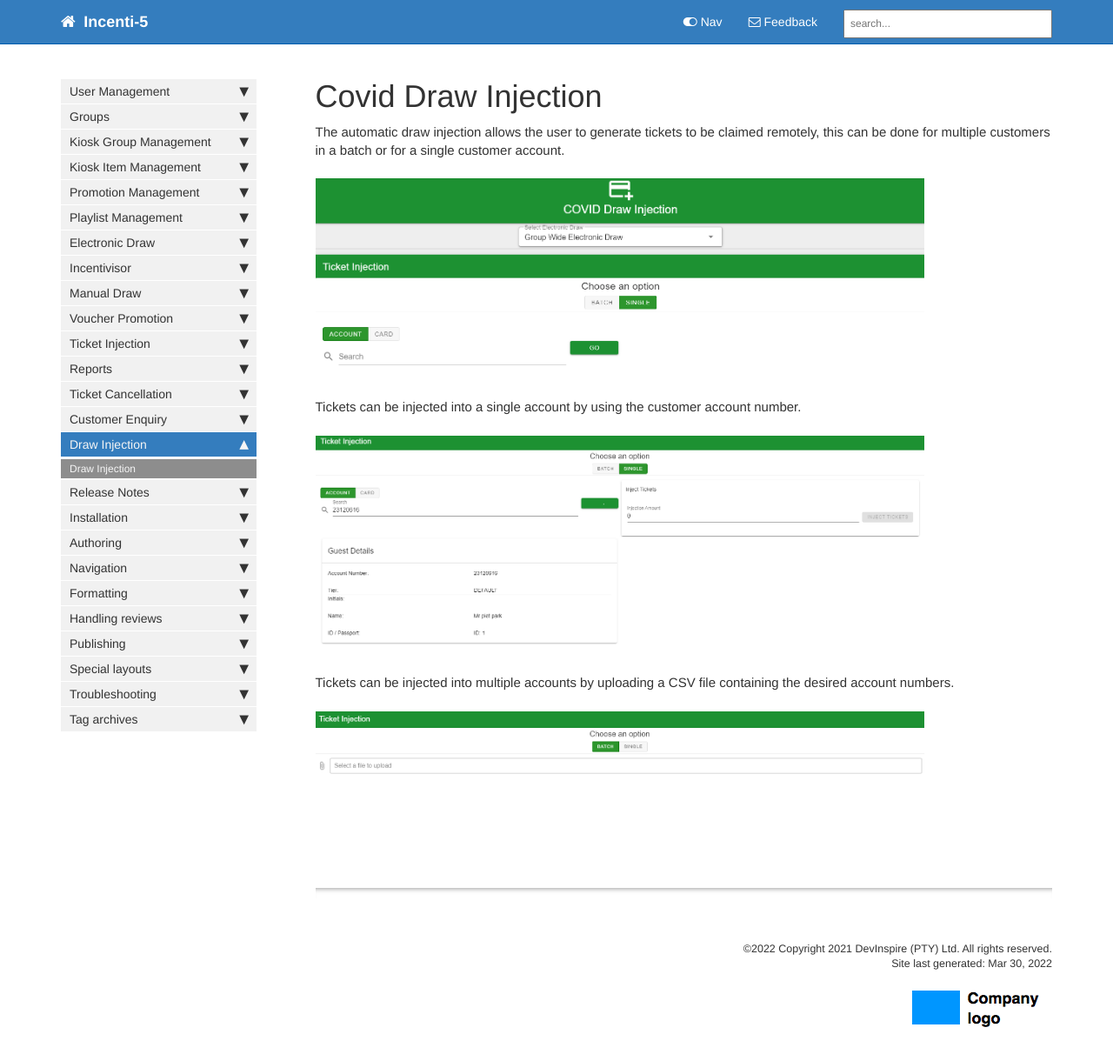
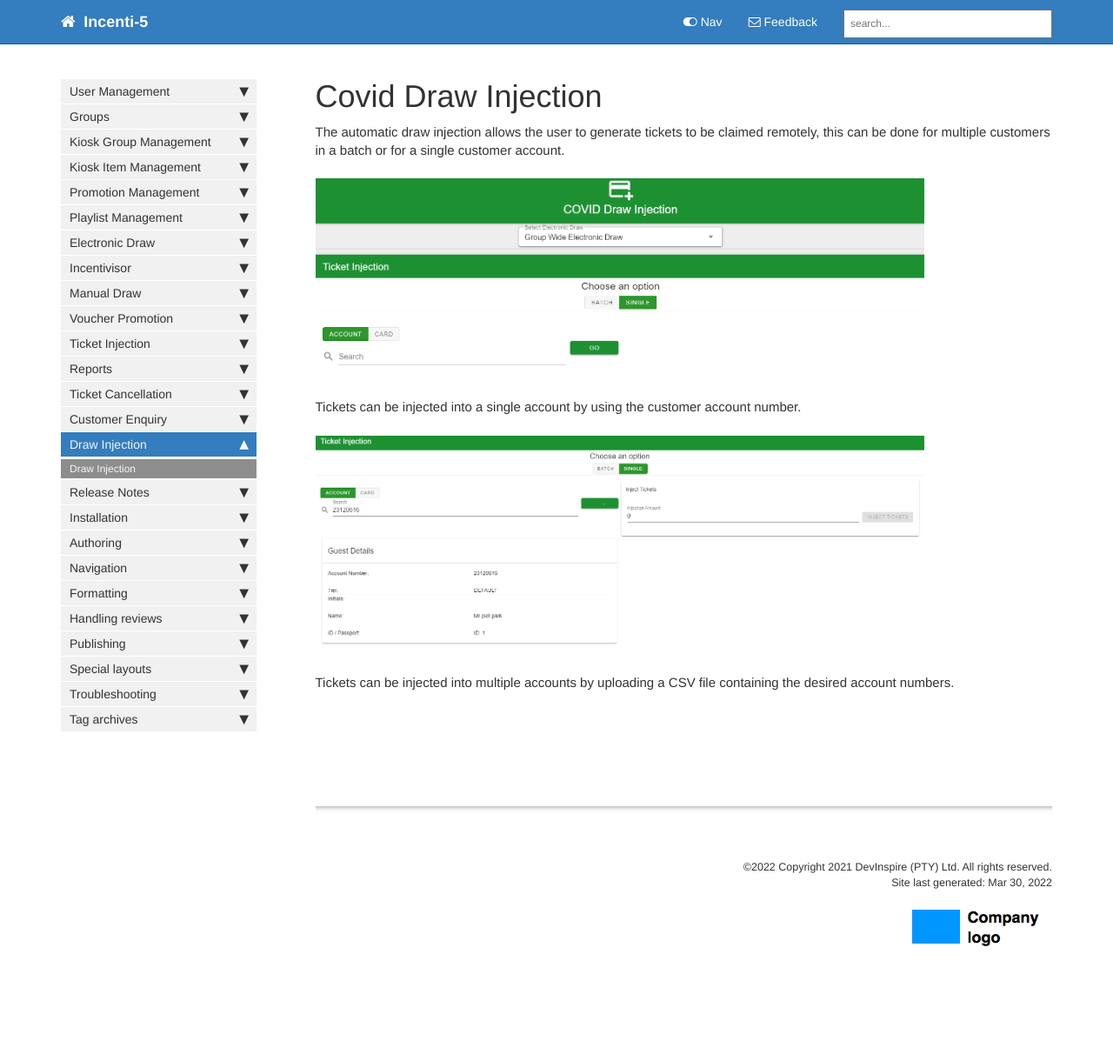
Before and after one commit to ErwinBothaDI/Incenti5GithubPages, a Jekyll site: the page built from pages/mydoc/DrawInjection/draw-injection.md, in a window 1280 px wide and 1257 px high. Shown: the top 1220 px of the window at 87% size. Built offline with Jekyll 4.4.1, drawn with Linux system fonts in a browser that asks for light colours; comment, search, counter and statistics services are not loaded.

Commit message:
Changing the images

```diff
--- a/pages/mydoc/DrawInjection/draw-injection.md
+++ b/pages/mydoc/DrawInjection/draw-injection.md
@@ -9,12 +9,12 @@ folder: mydoc/DrawInjection
 
 The automatic draw injection allows the user to generate tickets to be claimed remotely, this can be done for multiple customers in a batch or for a single customer account.
 
-<img src="https://erwinbothadi.github.io/img/DrawInjection/DrawInjection.png" alt="">
+<img src="./img/DrawInjection/DrawInjection.png" alt="">
 
 Tickets can be injected into a single account by using the customer account number.
 
-<img src="\img\DrawInjection\DrawInjectionSingle.png" alt="">
+<img src="../../../img/DrawInjection/DrawInjectionSingle.png" alt="">
 
 Tickets can be injected into multiple accounts by uploading a CSV file containing the desired account numbers.
 
-<img src="\img\DrawInjection\DrawInjectionBatch.png" alt="">
+<img src="../../../img/DrawInjection/DrawInjection/DrawInjectionBatch.png" alt="">
```
